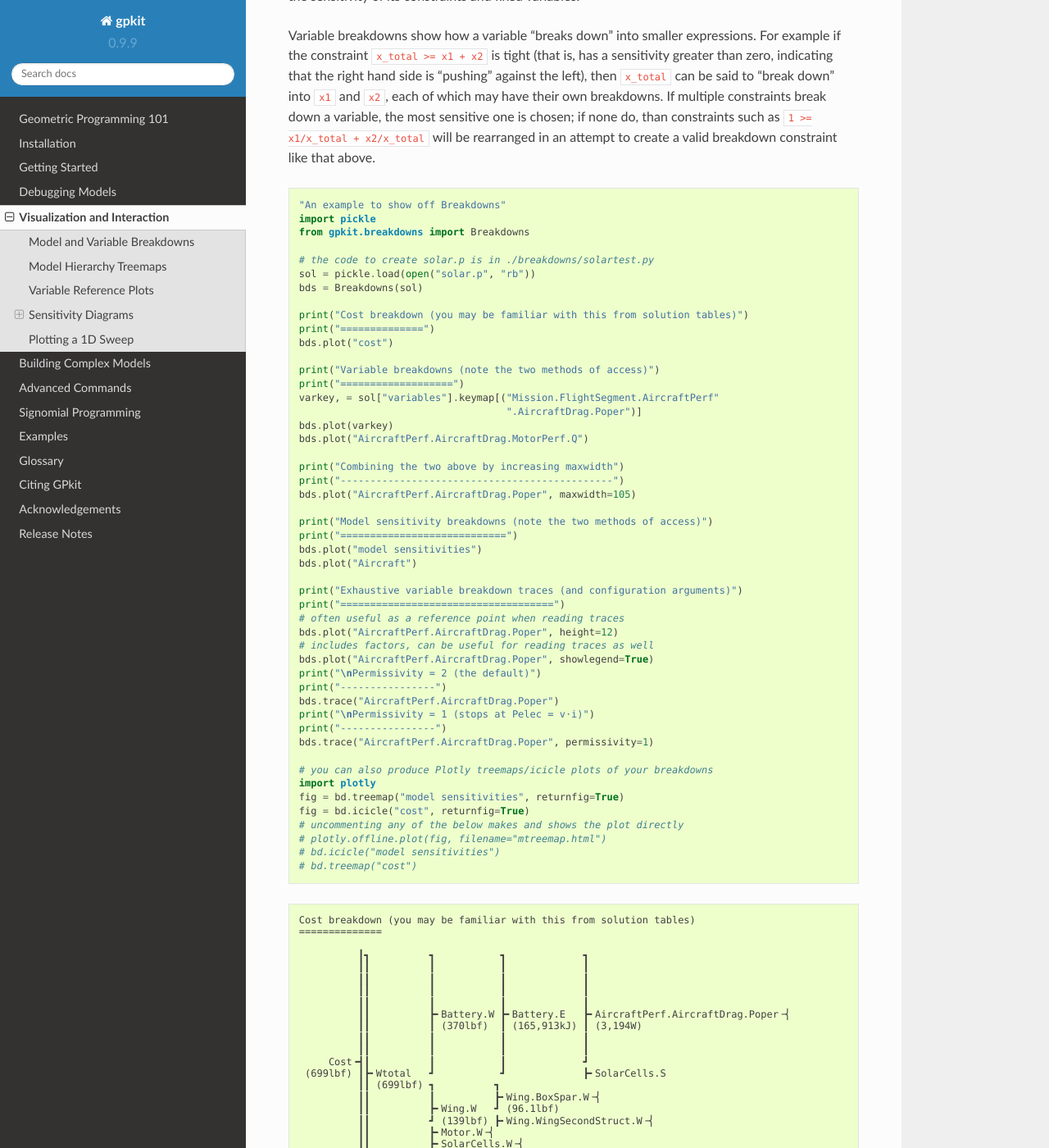
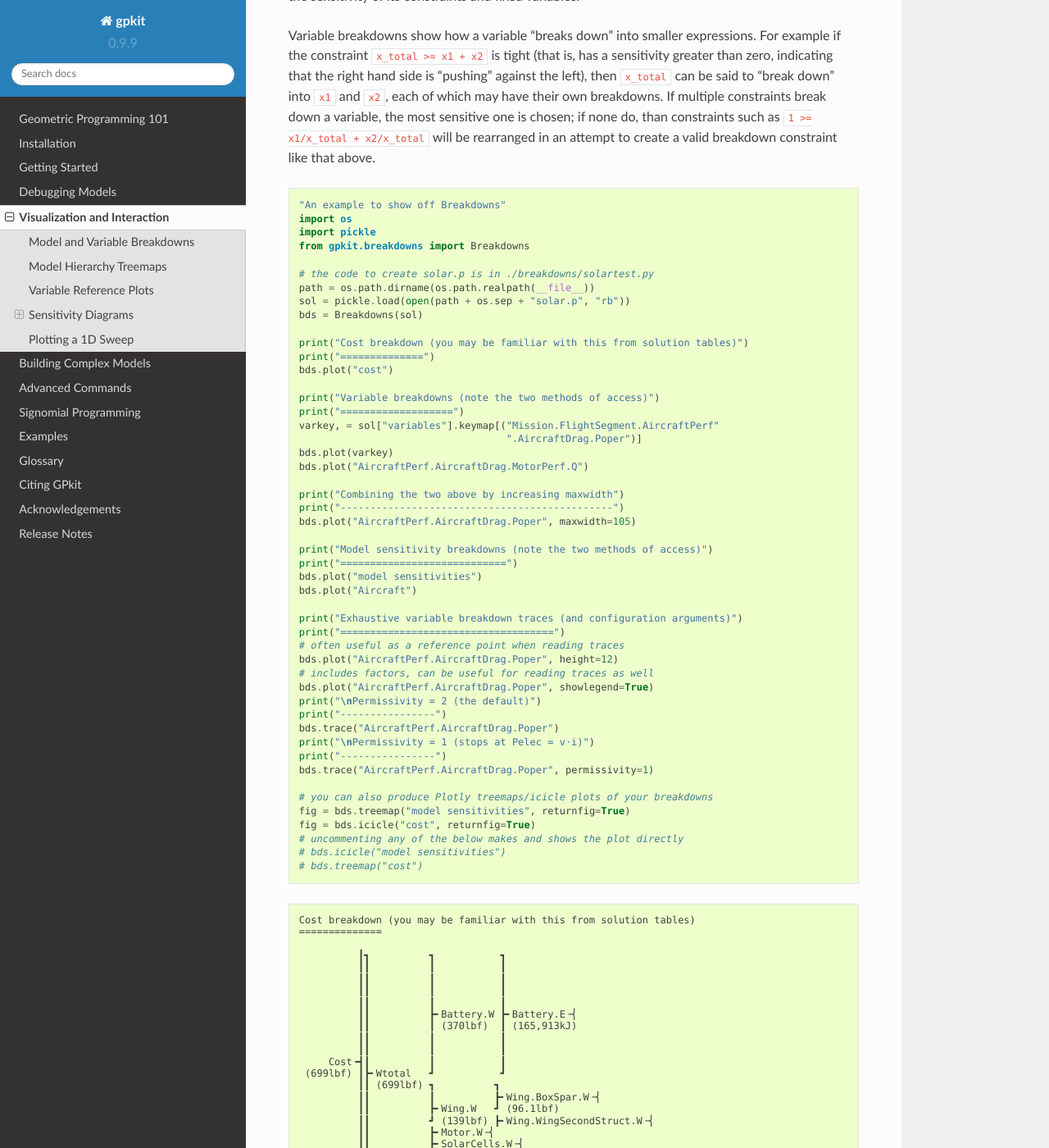
Before and after one commit to convexengineering/gpkit, a Sphinx documentation site: the page built from docs/source/visint.rst, in a window 1280 px wide and 1400 px high, scrolled down 304 px. Shown: the whole window at 82% size. Built offline with Sphinx 7.4.7 and the Read the Docs theme 2.0.0, drawn with Linux system fonts in a browser that asks for light colours; some of the changed text lies outside the part shown.

```diff
--- a/docs/source/examples/beam.py
+++ b/docs/source/examples/beam.py
@@ -4,8 +4,8 @@ Euler-Bernoulli beam equations for a constant distributed load
 """
 import numpy as np
 from gpkit import parse_variables, Model
-# from gpkit import parse_variables, Model, ureg
-# from gpkit.small_scripts import mag
+from gpkit import parse_variables, Model, ureg
+from gpkit.small_scripts import mag
 
 eps = 2e-4   # has to be quite large for consistent cvxopt printouts;
              #  normally you'd set this to something more like 1e-20
@@ -70,13 +70,13 @@ class Beam(Model):
 b = Beam(N=6, substitutions={"L": 6, "EI": 1.1e4, "q": 110*np.ones(6)})
 sol = b.solve(verbosity=0)
 print(sol.table(tables=["cost breakdown"], maxcolumns=6))
-# w_gp = sol("w")  # deflection along beam
-#
-# L, EI, q = sol("L"), sol("EI"), sol("q")
-# x = np.linspace(0, mag(L), len(q))*ureg.m  # position along beam
-# q = q[0]  # assume uniform loading for the check below
-# w_exact = q/(24*EI) * x**2 * (x**2 - 4*L*x + 6*L**2)  # analytic soln
-# assert max(abs(w_gp - w_exact)) <= 1.1*ureg.cm
+w_gp = sol("w")  # deflection along beam
+
+L, EI, q = sol("L"), sol("EI"), sol("q")
+x = np.linspace(0, mag(L), len(q))*ureg.m  # position along beam
+q = q[0]  # assume uniform loading for the check below
+w_exact = q/(24*EI) * x**2 * (x**2 - 4*L*x + 6*L**2)  # analytic soln
+assert max(abs(w_gp - w_exact)) <= 1.1*ureg.cm
 
 PLOT = False
 if PLOT:  # pragma: no cover
--- a/docs/source/examples/breakdowns.py
+++ b/docs/source/examples/breakdowns.py
@@ -1,9 +1,11 @@
 "An example to show off Breakdowns"
+import os
 import pickle
 from gpkit.breakdowns import Breakdowns
 
 # the code to create solar.p is in ./breakdowns/solartest.py
-sol = pickle.load(open("solar.p", "rb"))
+path = os.path.dirname(os.path.realpath(__file__))
+sol = pickle.load(open(path + os.sep + "solar.p", "rb"))
 bds = Breakdowns(sol)
 
 print("Cost breakdown (you may be familiar with this from solution tables)")
@@ -40,10 +42,8 @@ print("----------------")
 bds.trace("AircraftPerf.AircraftDrag.Poper", permissivity=1)
 
 # you can also produce Plotly treemaps/icicle plots of your breakdowns
-import plotly
-fig = bd.treemap("model sensitivities", returnfig=True)
-fig = bd.icicle("cost", returnfig=True)
+fig = bds.treemap("model sensitivities", returnfig=True)
+fig = bds.icicle("cost", returnfig=True)
 # uncommenting any of the below makes and shows the plot directly
-# plotly.offline.plot(fig, filename="mtreemap.html")
-# bd.icicle("model sensitivities")
-# bd.treemap("cost")
+# bds.icicle("model sensitivities")
+# bds.treemap("cost")
--- a/docs/source/examples/breakdowns_output.txt
+++ b/docs/source/examples/breakdowns_output.txt
@@ -1,17 +1,17 @@
 Cost breakdown (you may be familiar with this from solution tables)
 ==============
 
-          ┃┓          ┓           ┓             ┓
-          ┃┃          ┃           ┃             ┃
-          ┃┃          ┃           ┃             ┃
-          ┃┃          ┃           ┃             ┃
-          ┃┃          ┃           ┃             ┃
-          ┃┃          ┣╸Battery.W ┣╸Battery.E   ┣╸AircraftPerf.AircraftDrag.Poper╶⎨
-          ┃┃          ┃ (370lbf)  ┃ (165,913kJ) ┃ (3,194W)
-          ┃┃          ┃           ┃             ┃
-          ┃┃          ┃           ┃             ┃
-     Cost╺┫┃          ┃           ┃             ┛
- (699lbf) ┃┣╸Wtotal   ┛           ┛             ┣╸SolarCells.S
+          ┃┓          ┓           ┓
+          ┃┃          ┃           ┃
+          ┃┃          ┃           ┃
+          ┃┃          ┃           ┃
+          ┃┃          ┃           ┃
+          ┃┃          ┣╸Battery.W ┣╸Battery.E╶⎨
+          ┃┃          ┃ (370lbf)  ┃ (165,913kJ)
+          ┃┃          ┃           ┃
+          ┃┃          ┃           ┃
+     Cost╺┫┃          ┃           ┃
+ (699lbf) ┃┣╸Wtotal   ┛           ┛
           ┃┃ (699lbf) ┓          ┓
           ┃┃          ┃          ┣╸Wing.BoxSpar.W╶⎨
           ┃┃          ┣╸Wing.W   ┛ (96.1lbf)
```
Also changed, not shown: other parts of docs/source/examples/breakdowns_output.txt (+5 -5 lines), 2 other files.
